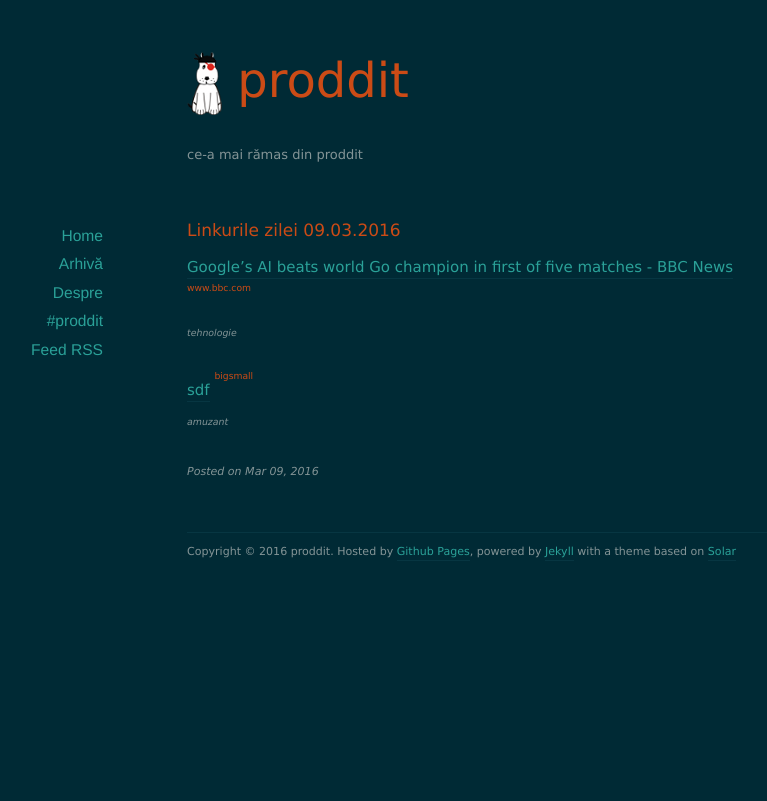
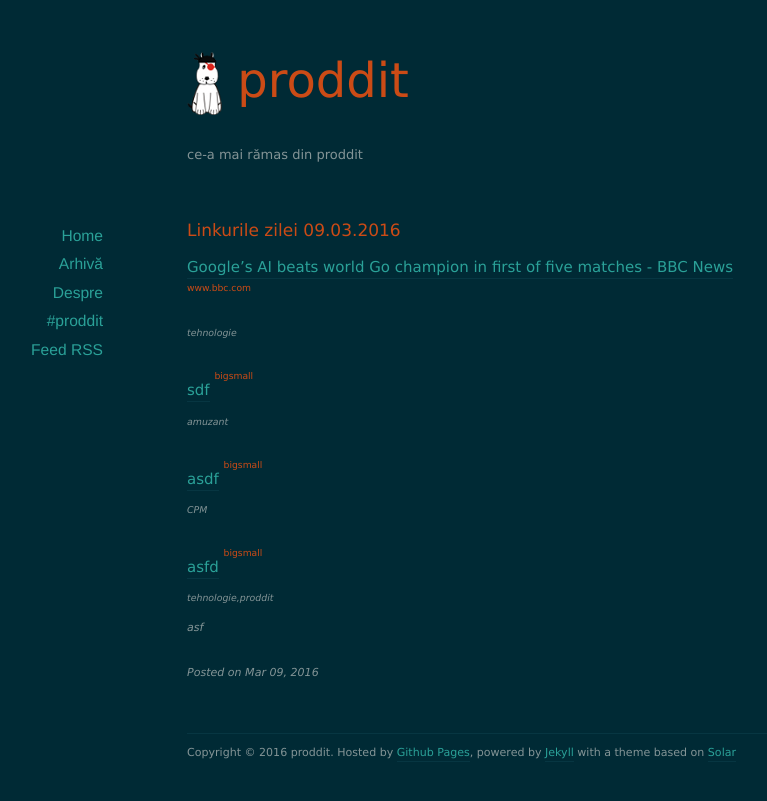
Before and after one commit to xolar/xolar.github.io, a Jekyll site: the page built from _posts/2016-03-09-linkurile-zilei.md, in a window 1280 px wide. Shown: the top 801 px of the page, without its empty margins (153-920 px from the left). Built offline with Jekyll 4.4.1, drawn with Linux system fonts in a browser that asks for light colours; nearby versions of some CDN libraries; comment, search, counter and statistics services are not loaded.

Commit message:
linkurile zilei Wed Mar  9 23:24:21 CET 2016

```diff
--- a/_posts/2016-03-09-linkurile-zilei.md
+++ b/_posts/2016-03-09-linkurile-zilei.md
@@ -2,7 +2,7 @@
 layout: post
 comments: true
 date:   2016-03-09 23:12
-categories: tehnologie,amuzant
+categories: tehnologie,amuzant,CPM,tehnologie,proddit
 title: Linkurile zilei 09.03.2016
 ---
 ## [Google’s AI beats world Go champion in first of five matches - BBC News](http://www.bbc.com/news/technology-35761246)      <sup><sup><sup>www.bbc.com</sup></sup></sup>
@@ -11,3 +11,12 @@
 
 ## [sdf](http://bigsmall:3000/)      <sup><sup><sup>bigsmall</sup></sup></sup>
 _<sup><sup>amuzant</sup></sup>_
+
+
+## [asdf](http://bigsmall:3000/)      <sup><sup><sup>bigsmall</sup></sup></sup>
+_<sup><sup>CPM</sup></sup>_
+
+
+## [asfd](http://bigsmall:3000/)      <sup><sup><sup>bigsmall</sup></sup></sup>
+_<sup><sup>tehnologie,proddit</sup></sup>_
+_<sup>asf</sup>_
```
